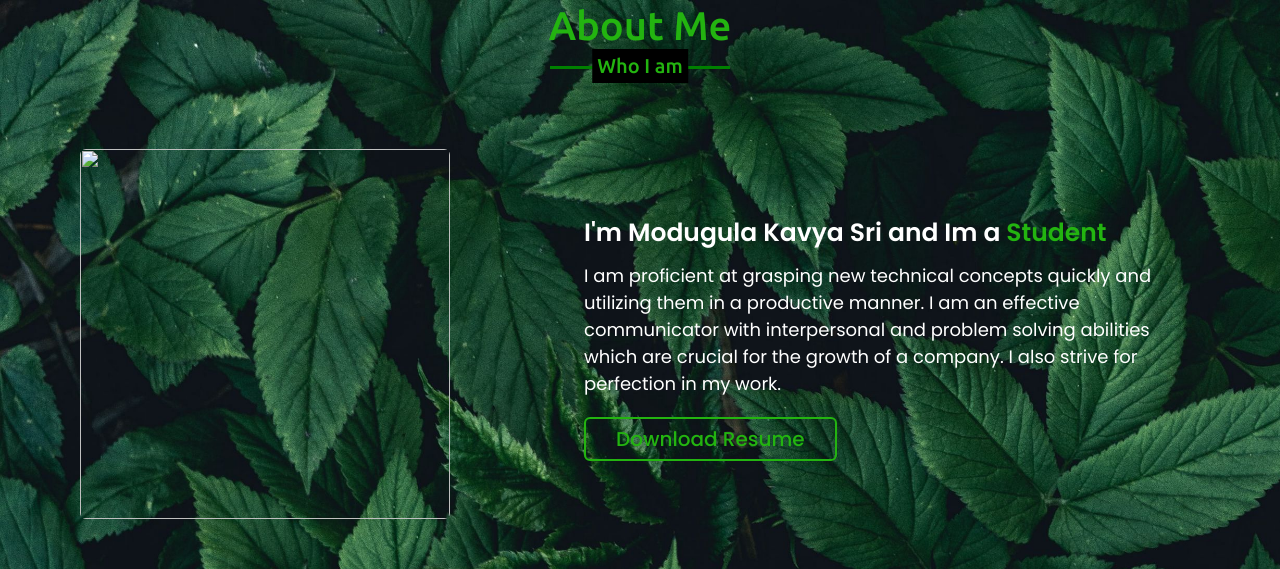
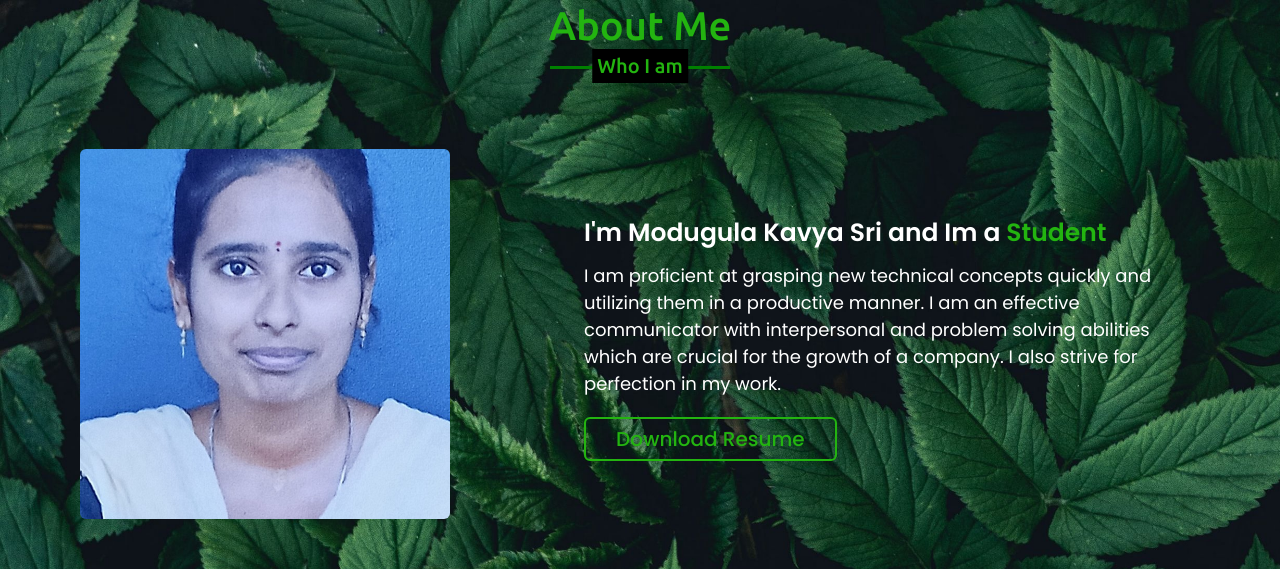
Before and after one commit to 208W1A0599KavyaSriM/DIY-Project-2, a plain HTML site: page index.html in a window 1280 px wide. Shown: the part 917-1486 px from the top of the page. Drawn offline with nearby package versions, Linux system fonts and the light colour scheme; some packages are replaced by stand-ins of ours; a script that the page names is missing; files whose address does not match are found by name.

Commit message:
Update index.html

```diff
--- a/index.html
+++ b/index.html
@@ -86,7 +86,7 @@
       <h2 class="title" data-aos="fade-down" >About Me</h2>
       <div class="about-content">
         <div class="column left" data-aos="fade-right" >
-          <img src="images/Myne.jpg" alt="" />
+          <img src="Myne.jpg" alt="" />
         </div>
         <div class="column right" data-aos="fade-up">
           <div class="text">
```
